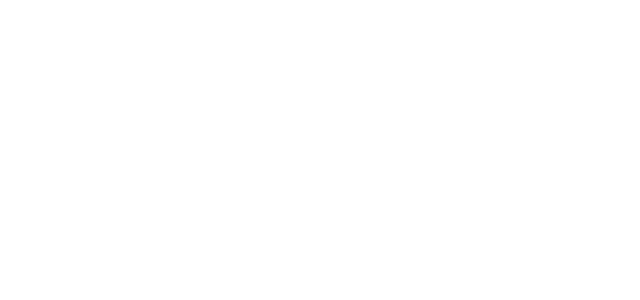
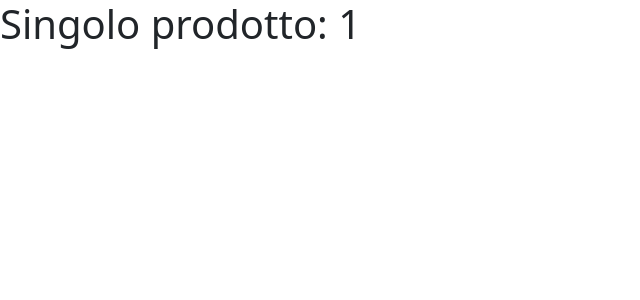
Before and after one commit to diegolenci/react-router, a React (Vite) app: page /list/1 in a window 1280 px wide. Before the commit this address had no page. Shown: the top 300 px of the page, without its empty margins (0-640 px from the left). Built offline with nearby package versions, Linux system fonts and the light colour scheme.

Commit message:
Add: apertura link single post al click di ognuno

```diff
--- a/src/App.jsx
+++ b/src/App.jsx
@@ -3,6 +3,7 @@ import { BrowserRouter, Routes, Route } from "react-router-dom"
 import HomePage from "./pages/HomePage"
 import ContactPage from "./pages/ContactPages"
 import PostList from "./pages/PostList"
+import SinglePost from "./pages/SinglePost"
 
 function App() {
 
@@ -13,6 +14,7 @@ function App() {
         <Route path="/" Component={HomePage}/>
         <Route path="/chiSiamo" Component={ContactPage}/>
         <Route path="/list" Component={PostList}/>
+        <Route path="/list/:id" Component={SinglePost}/>
       </Routes>
       </BrowserRouter>
     </>
--- a/src/pages/PostList.jsx
+++ b/src/pages/PostList.jsx
@@ -1,6 +1,7 @@
 import MainNav from "../components/MainNav"
 import { useState, useEffect } from "react"
 import axios from "axios"
+import { NavLink } from "react-router-dom"
 
 const PostList = () => {
 
@@ -19,6 +20,7 @@ const PostList = () => {
                         posts.map((elem) => {
                             return(
                                 <div key={elem.id} className="col-4">
+                                    <NavLink to={`/list/${elem.id}`}>
                                     <div className="card">
                                         {/*<img className="card-img-top" src="" alt="" />*/}
                                         <div className="card-body">
@@ -26,6 +28,7 @@ const PostList = () => {
                                             <p className="card-text">{elem.content}</p>
                                         </div>
                                     </div>
+                                    </NavLink>
                                 </div>
                             )
                         })
--- /dev/null
+++ b/src/pages/SinglePost.jsx
@@ -0,0 +1,13 @@
+import { useParams } from "react-router-dom";
+
+const SinglePost = () => {
+
+    const{id} = useParams()
+
+    return(
+
+        <h1>Singolo prodotto: {id} </h1>
+    )
+}
+
+export default SinglePost
```
